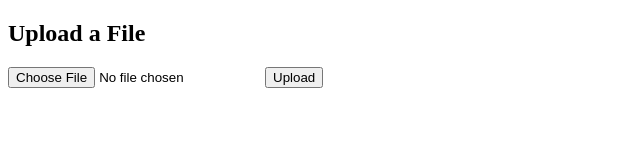
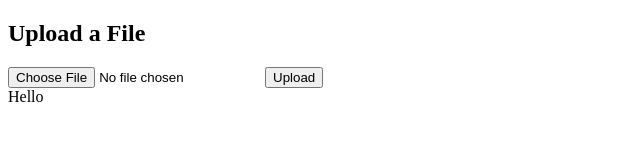
Before and after one commit to siddharthgusain/BACKEND_ENGINEERING, a plain HTML site: page 1.History_and_basics/File_share/index.html in a window 1280 px wide. Shown: the full height of the page, 0-640 px from the left. Drawn offline with Linux system fonts and the light colour scheme.

Commit message:
HTTP history

```diff
--- a/1.History_and_basics/File_share/index.html
+++ b/1.History_and_basics/File_share/index.html
@@ -15,7 +15,7 @@
     </form>
 
     <div id="status"></div>
-
+    <dic> Hello</div>
     <script>
         const form = document.getElementById('fileUploadForm');
         form.addEventListener('submit', async (event) => {
```
Also changed, not shown: 1 other file.
